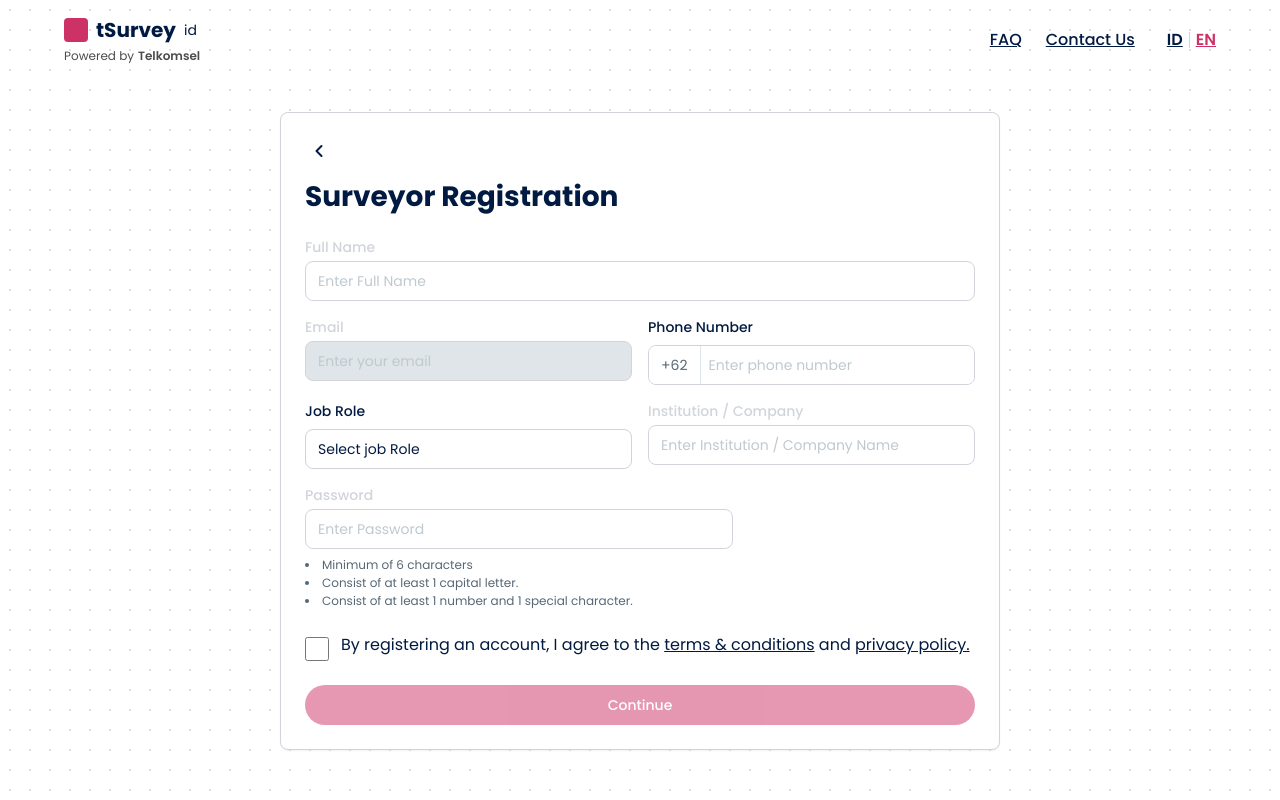
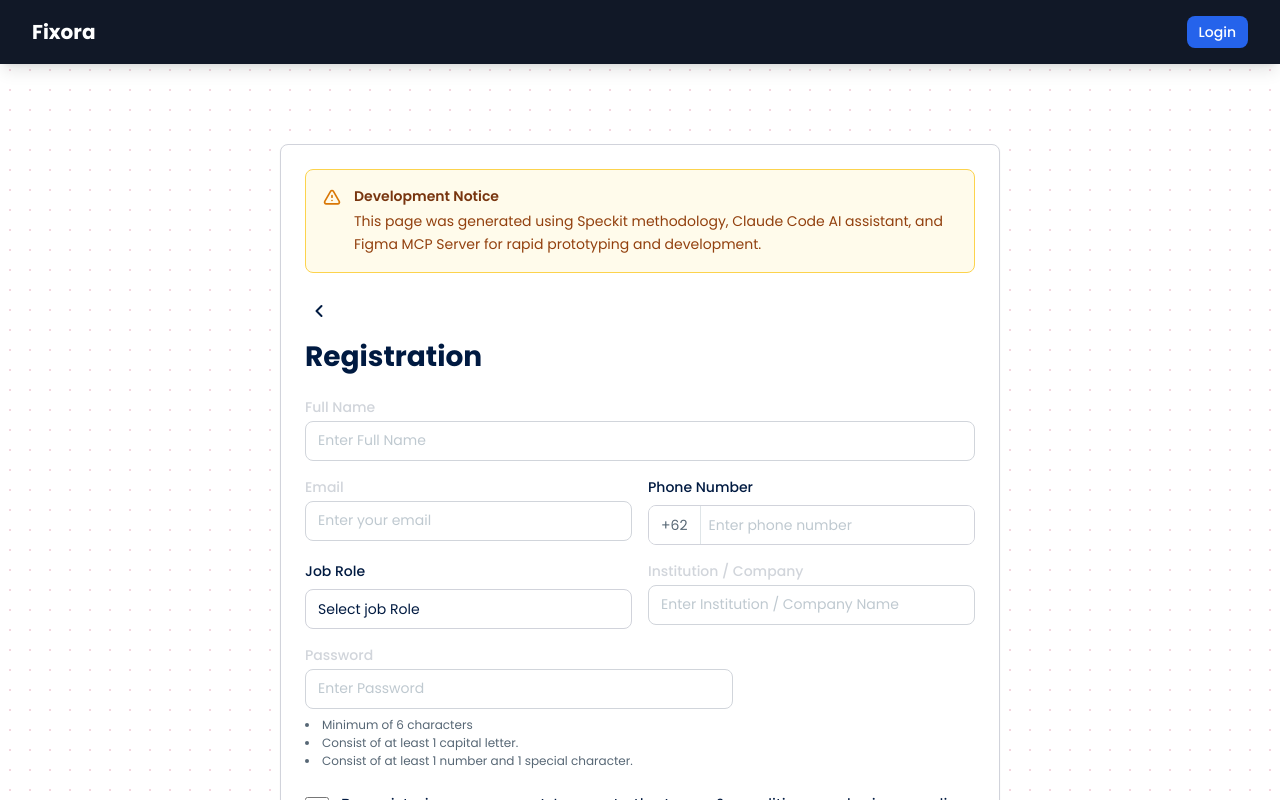
Before and after one commit to afrgun/competition-v1, a Next.js app: page /register in a window 1280 px wide. Shown: the top 800 px of the page. Built offline with nearby package versions, Linux system fonts and the light colour scheme; no server answers.

Commit message:
fix: [afri] submit registration with figma mcp server

```diff
--- a/presentation/components/molecules/RegisterForm/RegisterForm.tsx
+++ b/presentation/components/molecules/RegisterForm/RegisterForm.tsx
@@ -184,6 +184,33 @@ export const RegisterForm: React.FC = () => {
 
   return (
     <form onSubmit={handleSubmit} className="space-y-6">
+      {/* Disclaimer Banner */}
+      <div className="bg-amber-50 border border-amber-300 rounded-lg p-4">
+        <div className="flex items-start gap-3">
+          <svg
+            className="w-5 h-5 text-amber-600 flex-shrink-0 mt-0.5"
+            fill="none"
+            stroke="currentColor"
+            viewBox="0 0 24 24"
+          >
+            <path
+              strokeLinecap="round"
+              strokeLinejoin="round"
+              strokeWidth={2}
+              d="M12 9v2m0 4h.01m-6.938 4h13.856c1.54 0 2.502-1.667 1.732-3L13.732 4c-.77-1.333-2.694-1.333-3.464 0L3.34 16c-.77 1.333.192 3 1.732 3z"
+            />
+          </svg>
+          <div className="flex-1">
+            <h3 className="text-sm font-semibold text-amber-900 mb-1">
+              Development Notice
+            </h3>
+            <p className="text-sm text-amber-800 leading-relaxed">
+              This page was generated using Speckit methodology, Claude Code AI assistant, and Figma MCP Server for rapid prototyping and development.
+            </p>
+          </div>
+        </div>
+      </div>
+
       {/* Back Button and Header */}
       <div className="space-y-4">
         <button
@@ -198,7 +225,7 @@ export const RegisterForm: React.FC = () => {
 
         <div>
           <h1 className="text-[28px] font-bold text-[#001a41] leading-8">
-            Surveyor Registration
+            Registration
           </h1>
         </div>
       </div>
@@ -242,8 +269,8 @@ export const RegisterForm: React.FC = () => {
             }}
             onBlur={() => email && validateEmail(email)}
             error={emailError}
-            disabled={isLoading}
-            className="h-10 text-sm text-[#576775] bg-[#dfe5e8] border-[#d1d3db] placeholder-[#bfc9d0]"
+            // disabled={isLoading}
+            className="h-10 text-sm text-[#001a41] border-[#d1d3db] placeholder-[#bfc9d0]"
           />
 
           {/* Phone Number with Prefix */}
--- a/presentation/components/organisms/RegisterSection/RegisterSection.tsx
+++ b/presentation/components/organisms/RegisterSection/RegisterSection.tsx
@@ -2,6 +2,7 @@
 
 import React, { useState } from "react";
 import { RegisterForm } from "@/presentation/components/molecules/RegisterForm";
+import { HeaderNav } from "../HeaderNav";
 
 export const RegisterSection: React.FC = () => {
   const [isMenuOpen, setIsMenuOpen] = useState(false);
@@ -18,8 +19,10 @@ export const RegisterSection: React.FC = () => {
       />
 
       {/* Header */}
-      <header className="relative flex items-center justify-between px-4 md:px-8 lg:px-16 py-4">
-        {/* Logo Section */}
+      <HeaderNav />
+
+      {/* <header className="relative flex items-center justify-between px-4 md:px-8 lg:px-16 py-4">
+        <!-- Logo Section -->
         <div className="flex flex-col gap-1">
           <div className="flex items-center gap-2">
             <div className="w-5 h-5 md:w-6 md:h-6 bg-[#cd3266] rounded"></div>
@@ -32,7 +35,7 @@ export const RegisterSection: React.FC = () => {
           </div>
         </div>
 
-        {/* Desktop Navigation */}
+        <!-- Desktop Navigation -->
         <div className="hidden md:flex items-center gap-8">
           <div className="flex items-center gap-6">
             <a href="#" className="text-base font-medium text-[#001a41] underline hover:opacity-80">
@@ -49,7 +52,7 @@ export const RegisterSection: React.FC = () => {
           </div>
         </div>
 
-        {/* Mobile Kebab Menu */}
+        <!-- Mobile Kebab Menu -->
         <div className="md:hidden relative">
           <button
             onClick={() => setIsMenuOpen(!isMenuOpen)}
@@ -63,7 +66,7 @@ export const RegisterSection: React.FC = () => {
             </svg>
           </button>
 
-          {/* Mobile Dropdown Menu */}
+          <!-- Mobile Dropdown Menu -->
           {isMenuOpen && (
             <>
               <div
@@ -87,10 +90,12 @@ export const RegisterSection: React.FC = () => {
             </>
           )}
         </div>
-      </header>
+      </header> */}
+
 
       {/* Form Container */}
-      <div className="relative flex items-start justify-center pt-8 pb-16 px-4">
+      <div className="relative flex items-start justify-center pt-36 pb-16 px-4">
+
         <div className="w-full max-w-[720px] bg-white border border-[#d1d3db] rounded-lg p-4 md:p-6 shadow-sm">
           <RegisterForm />
         </div>
```
